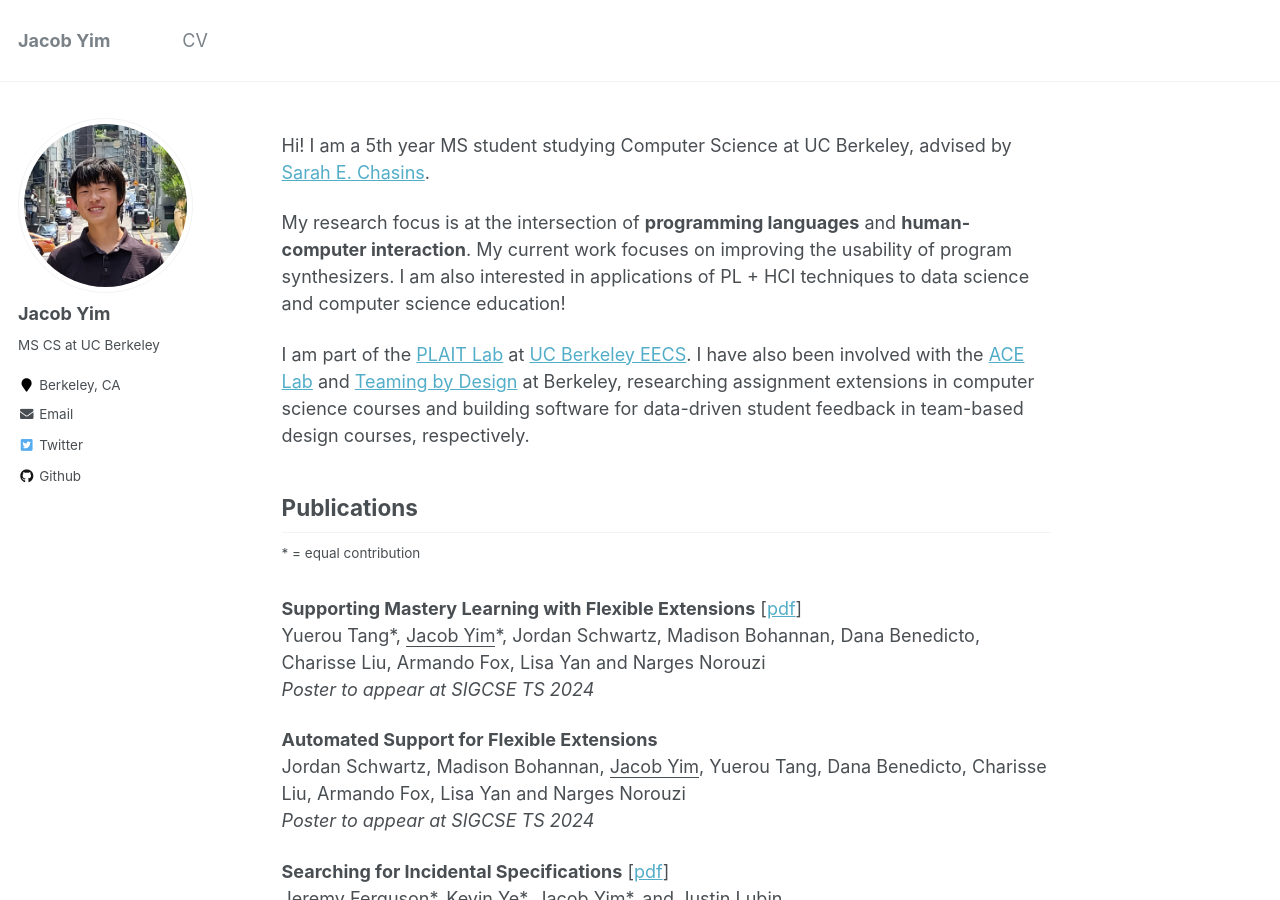
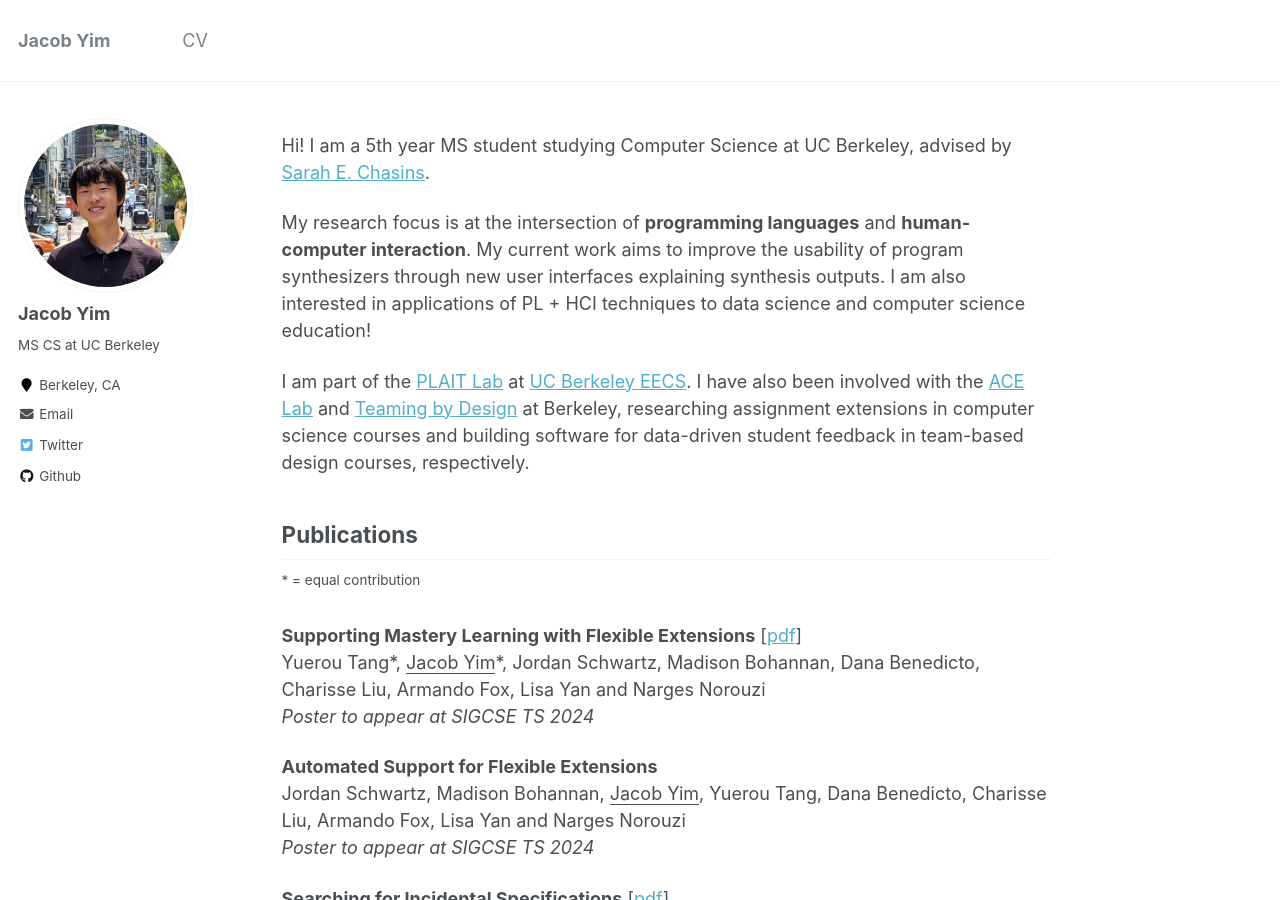
Before and after one commit to jcbym/jcbym.github.io, a Jekyll site: the page built from _pages/about.md, in a window 1280 px wide and 900 px high. Built offline with Jekyll 4.4.1, drawn with Linux system fonts in a browser that asks for light colours.

Commit message:
wording change

```diff
--- a/_pages/about.md
+++ b/_pages/about.md
@@ -10,7 +10,7 @@ redirect_from:
 
 Hi! I am a 5th year MS student studying Computer Science at UC Berkeley, advised by [Sarah E. Chasins](https://schasins.com/).
 
-My research focus is at the intersection of **programming languages** and **human-computer interaction**. My current work focuses on improving the usability of program synthesizers. I am also interested in applications of PL + HCI techniques to data science and computer science education!
+My research focus is at the intersection of **programming languages** and **human-computer interaction**. My current work aims to improve the usability of program synthesizers through new user interfaces explaining synthesis outputs. I am also interested in applications of PL + HCI techniques to data science and computer science education!
 
 I am part of the [PLAIT Lab](https://plait-lab.org/) at [UC Berkeley EECS](https://eecs.berkeley.edu/). I have also been involved with the [ACE Lab](https://acelab.berkeley.edu/) and [Teaming by Design](https://www.teamingxdesign.com/) at Berkeley, researching assignment extensions in computer science courses and building software for data-driven student feedback in team-based design courses, respectively.
 
```
